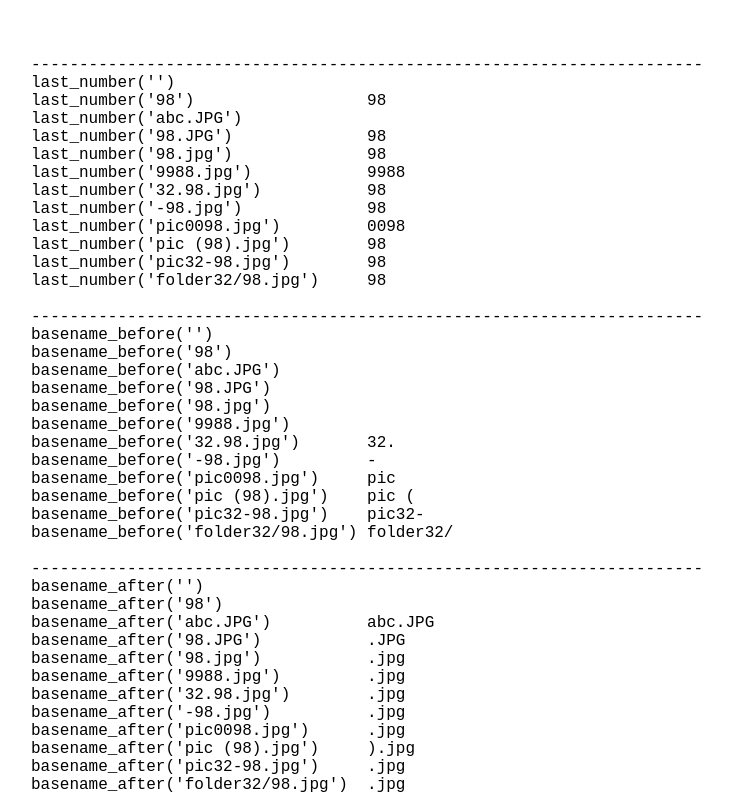
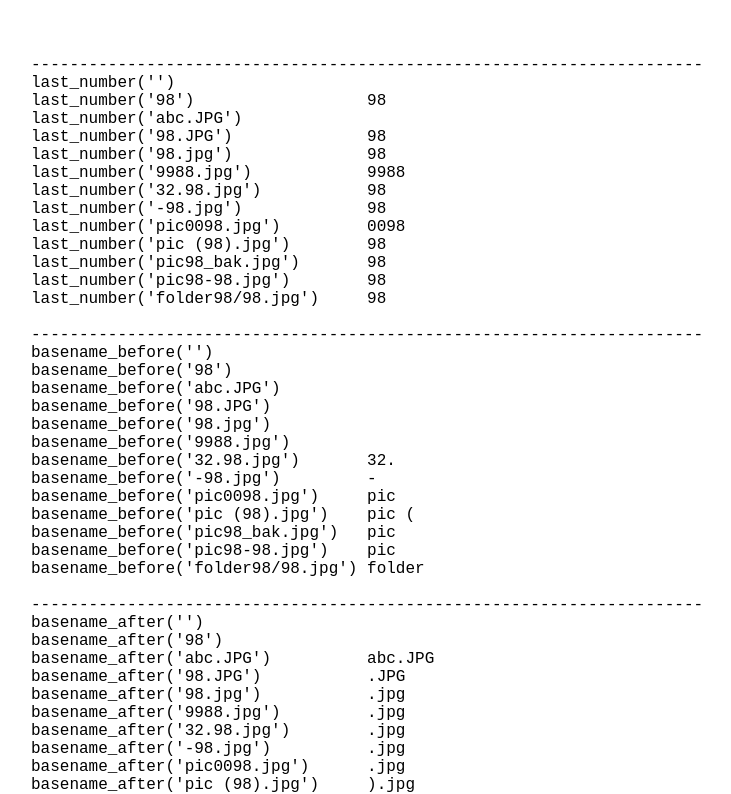
Before and after one commit to ertdfgcvb/Sequencer, a website: page examples/test_parser.html in a window 1280 px wide. Shown: the top 794 px of the page, without its empty margins (25-756 px from the left). Drawn offline with Linux system fonts and the light colour scheme.

Commit message:
Update test for new parser syntax

```diff
--- a/examples/test_parser.html
+++ b/examples/test_parser.html
@@ -39,8 +39,9 @@
             "-98.jpg",
             "pic0098.jpg",
             "pic (98).jpg",
-            "pic32-98.jpg",
-            "folder32/98.jpg",
+            "pic98_bak.jpg",
+            "pic98-98.jpg",
+            "folder98/98.jpg",
         ]
 
         // Test last_number
@@ -53,14 +54,14 @@
         // Test basename_before
         pre.innerHTML += "".padStart(PAD_LENGTH, "-") + "\n"
         test_files.forEach( e => {
-            pre.innerHTML += ("basename_before('" + e + "')").padEnd(PAD_LENGTH / 2, " ") + basename_before(e) + "\n"
+            pre.innerHTML += ("basename_before('" + e + "')").padEnd(PAD_LENGTH / 2, " ") + basename_before(e, last_number(e)) + "\n"
         })
         pre.innerHTML += "\n"
 
         // Test basename_after
         pre.innerHTML += "".padStart(PAD_LENGTH, "-") + "\n"
         test_files.forEach( e => {
-            pre.innerHTML += ("basename_after('" + e + "')").padEnd(PAD_LENGTH / 2, " ") + basename_after(e) + "\n"
+            pre.innerHTML += ("basename_after('" + e + "')").padEnd(PAD_LENGTH / 2, " ") + basename_after(e, last_number(e)) + "\n"
         })
         pre.innerHTML += "\n"
 
@@ -69,13 +70,14 @@
             {from : "098.jpg",          to : "103.jpg",           desc : "with leading zeroes" },
             {from : "pic98.jpg",        to : "pic103.jpg",        desc : "without leading zeroes" },
             {from : "pic0098.jpg",      to : "pic0103.jpg",       desc : "with leading zeroes" },
-            {from : "pic32-98.jpg",     to : "pic32-103.jpg",     desc : "basename with digits" },
+            {from : "pic32-32.jpg",     to : "pic32-34.jpg",      desc : "basename with digits" },
             {from : "pic (98).jpg",     to : "pic (103).jpg",     desc : "number not in last position" },
             {from : "98pic.jpg",        to : "103pic.jpg",        desc : "number in first position" },
             {from : "folder/pic98.jpg", to : "folder/pic103.jpg", desc : "with folder" },
-            {from : "pic90.jpg",        to : "pic127.JPG",        desc : "extension not the same" },
-            {from : "pic90.jpg",        to : "PIC127.jpg",        desc : "basename not the same" },
-            {from : "pic098.jpg",       to : "pic0103.jpg",       desc : "leading zeroes not the same length" }
+            {from : "folder1/pic1.jpg", to : "folder1/pic3.jpg",  desc : "with numbered folder" },
+            {from : "pic90.jpg",        to : "pic127.JPG",        desc : "extension not the same [should fail]" },
+            {from : "pic90.jpg",        to : "PIC127.jpg",        desc : "basename not the same [should fail]" },
+            {from : "pic098.jpg",       to : "pic0103.jpg",       desc : "leading zeroes not the same length [should fail]" }
         ]
 
         test_sequences.forEach( e => {
```
Also changed, not shown: sequencer/sequencer.js (+9 -9 lines).
